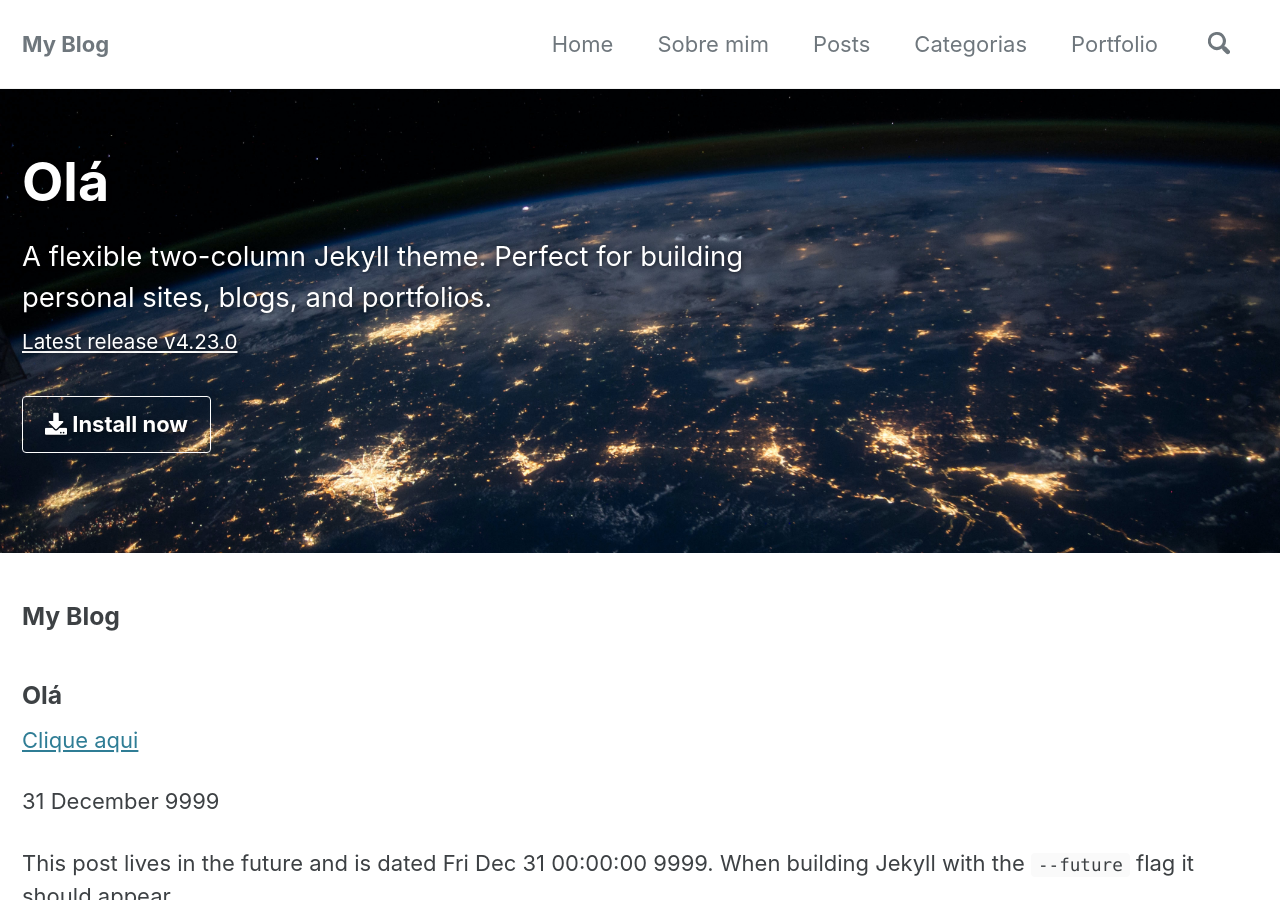
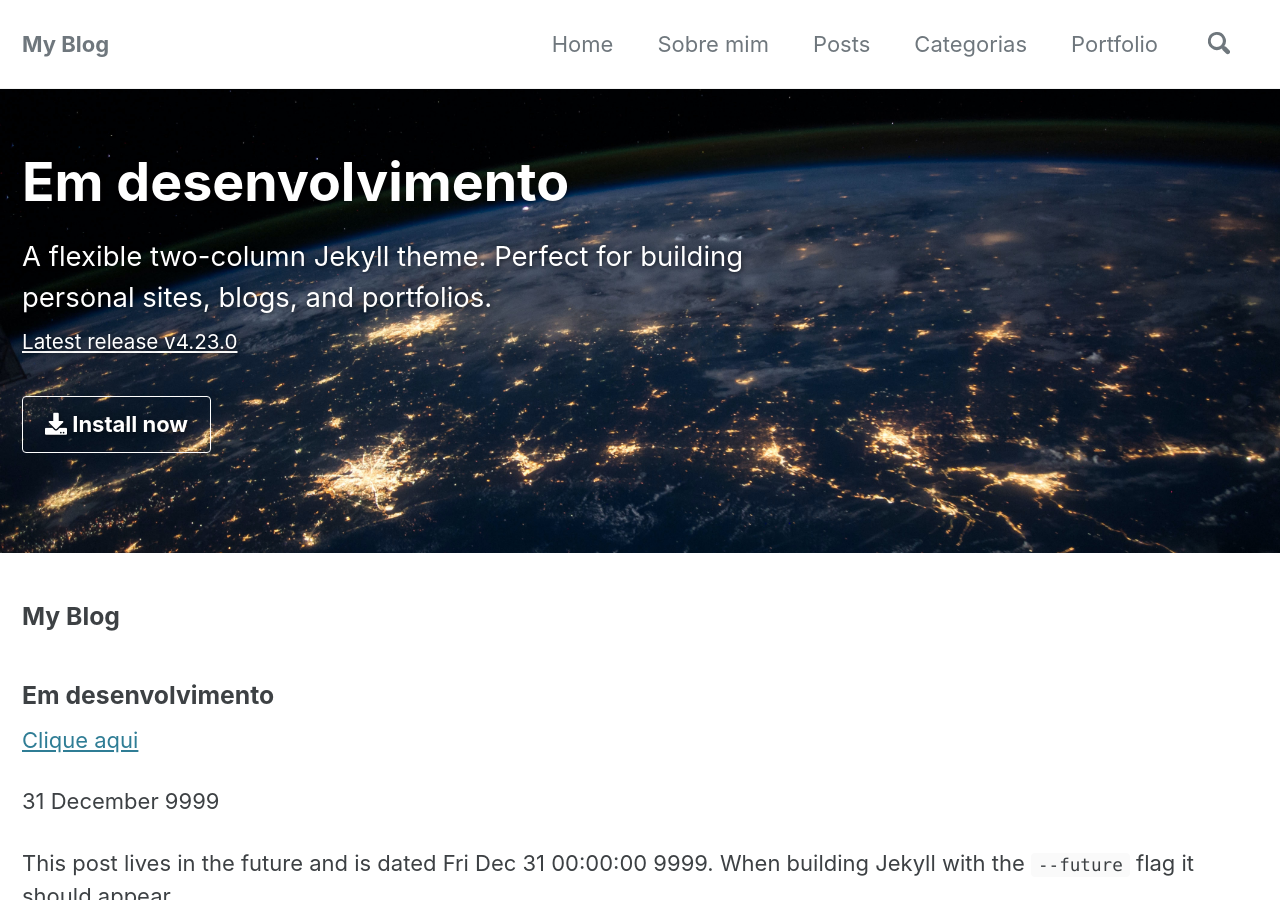
Before and after one commit to nunesjonathas/nunesjonathas.github.io, a Jekyll site: the page built from _pages/home.md, in a window 1280 px wide and 900 px high. Built offline with Jekyll 4.4.1, drawn with Linux system fonts in a browser that asks for light colours; cached includes are drawn as plain includes.

Commit message:
Update home.md

```diff
--- a/_pages/home.md
+++ b/_pages/home.md
@@ -2,7 +2,7 @@
 layout: splash
 permalink: /
 hidden: true
-title: Olá
+title: Em desenvolvimento
 header:
   overlay_color: "#5e616c"
   overlay_image: /assets/images/bg3.jpg
```
